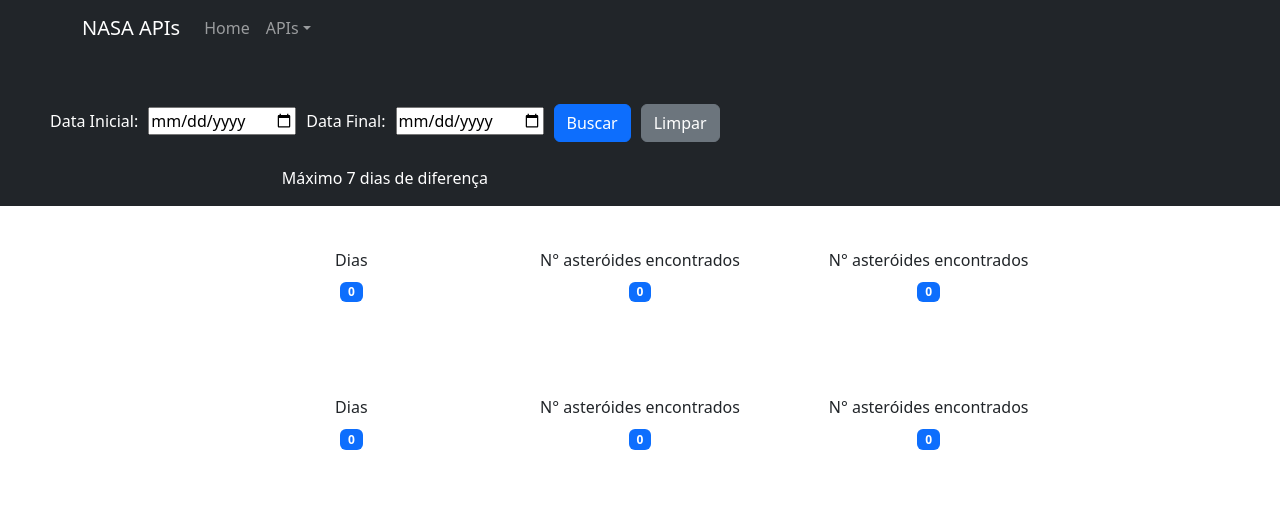
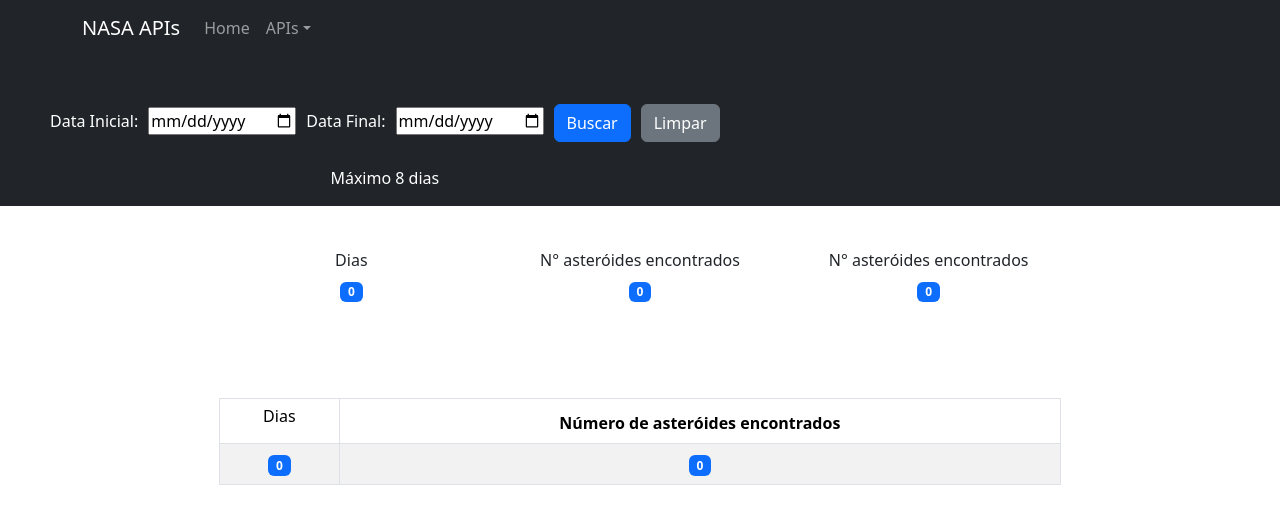
Before and after one commit to alisson9386/nasa-api, a React (Create React App) app: page /nearbyAsteroids in a window 1280 px wide. Shown: the top 524 px of the page. Built offline with nearby package versions, Linux system fonts and the light colour scheme.

Commit message:
Adicionando tabela de dados

```diff
--- a/src/Components/NearbyAsteroids.jsx
+++ b/src/Components/NearbyAsteroids.jsx
@@ -22,7 +22,7 @@ class NearbyAsteroids extends Component {
         Swal.fire({
                     icon: 'error',
 					title: 'Erro ao buscar asteroids!',
-                    text: "Busca permitida somente para até 7 dias de diferença",
+                    text: "Busca permitida somente para até 8 dias contando o dia inicial e final",
                     showConfirmButton: false,
                     timerProgressBar: true,
                     timer: 3000
@@ -92,8 +92,6 @@ class NearbyAsteroids extends Component {
               }));
             }
           }, 5);
-        console.log(this.state)
-
     }
 
     handlerSubmit = () =>{
@@ -102,6 +100,7 @@ class NearbyAsteroids extends Component {
         let endDate = this.state.endDate;
 
         NasaServices.nearbyAsteroids(startDate, endDate).then((res) =>{
+            console.log(res.data)
             let daysAsteroids = res.data.near_earth_objects;
             this.setAsteroidsConst(daysAsteroids);
             Swal.close();
@@ -154,7 +153,7 @@ render() {
             </div>
             <br/>
         </form>
-        <p>Máximo 7 dias de diferença</p>
+        <p>Máximo 8 dias</p>
         </div>
     </div>
     <div className="containerData">
@@ -173,21 +172,20 @@ render() {
             </div>
         </div>
         <br/><br/><br/><br/>
-        <div className="row">
-            <div className="col-sm-4">
-                <h6>Dias</h6>
-                <label><Badge variant="primary">{this.state.countDays}</Badge></label>
-            </div>
-            <div className="col-sm-4">
-                <h6>N° asteróides encontrados</h6>
-                <label><Badge variant="primary">{this.state.countAsteroids}</Badge></label>
-            </div>
-            <div className="col-sm-4">
-                <h6>N° asteróides encontrados</h6>
-                <label><Badge variant="primary">{this.state.countAsteroids}</Badge></label>
-            </div>
-        </div>
-
+        <table className="table table-striped table-bordered text-center">
+                        <thead>
+                            <tr>
+                                <th><h6>Dias</h6></th>
+                                <th>Número de asteróides encontrados</th>
+                            </tr>
+                        </thead>
+                        <tbody>
+                            <tr>
+                                <td><Badge variant="primary">{this.state.countDays}</Badge></td>
+                                <td><Badge variant="primary">{this.state.countAsteroids}</Badge></td>
+                            </tr>
+                        </tbody>
+                    </table>
     </div>
     </div>
 	)
```
